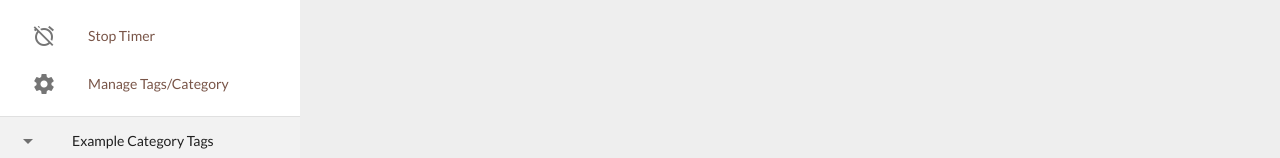
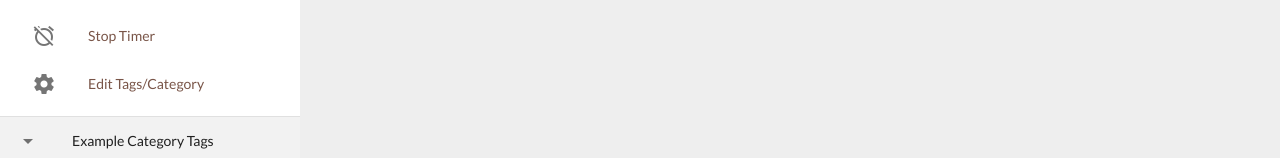
Before and after one commit to tanmancan/simple-tracker, a React (Create React App) app: page / in a window 1280 px wide. Shown: the part 268-426 px from the top of the page. Built offline with nearby package versions, Linux system fonts and the light colour scheme.

Commit message:
update menu label

```diff
--- a/src/components/SideNav.js
+++ b/src/components/SideNav.js
@@ -39,7 +39,7 @@ export default class SideNav extends Component {
         <li>
           <a href="#modal-manage-tag" className="brown-text lighten-4-text modal-trigger">
             <i className="material-icons">settings</i>
-            Manage Tags/Category
+            Edit Tags/Category
           </a>
         </li>
         <li><div className="divider"></div></li>
```
